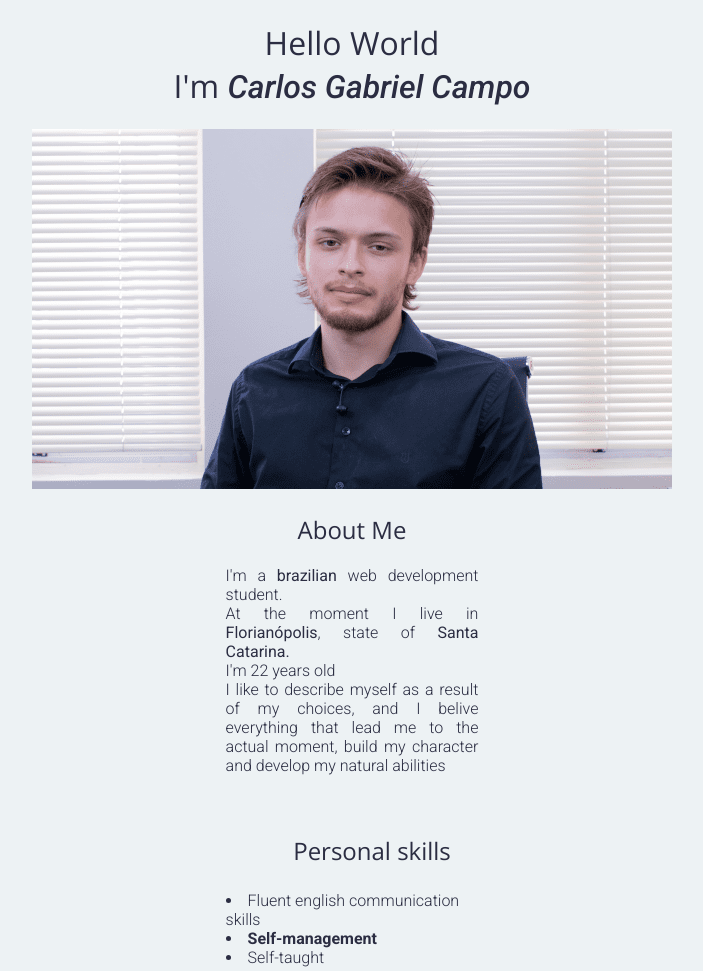
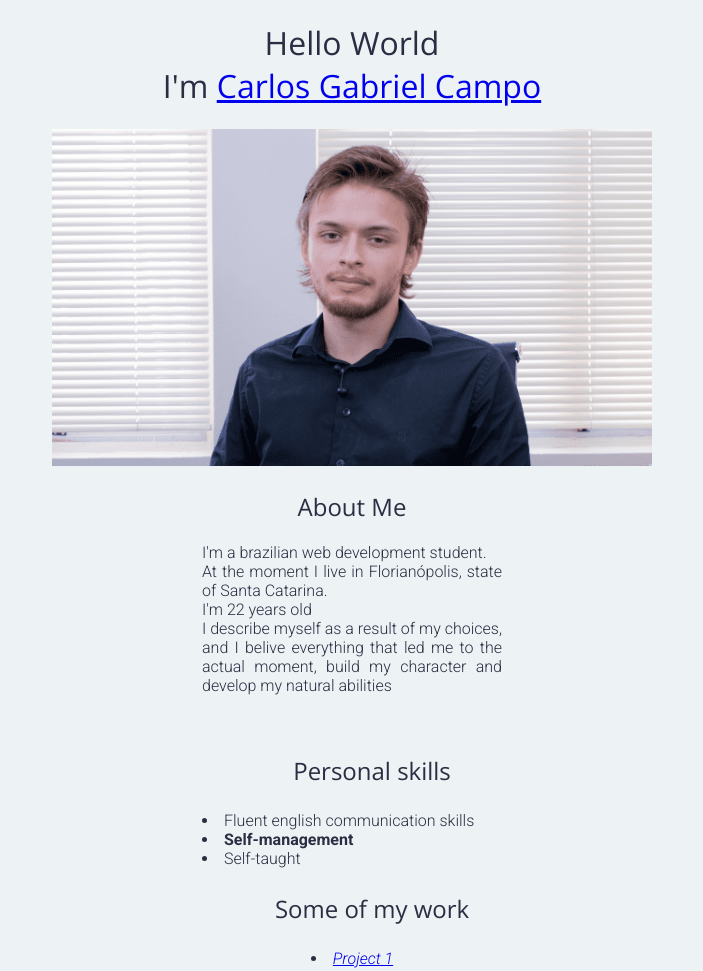
Before and after one commit to carlosgabrielcampo/carlosgabrielcampo.github.io, a plain HTML site: page index.html in a window 1280 px wide. Shown: the top 971 px of the page, without its empty margins (288-991 px from the left). Drawn offline with nearby package versions, Linux system fonts and the light colour scheme.

Commit message:
adjusted some design element to be align to the center of the page, and started working in the picture

```diff
--- a/index.html
+++ b/index.html
@@ -15,7 +15,7 @@
     <p>I'm a <span id="nationality">brazilian</span> web development student. <br>
          At the moment I live in <span id="originCity"> Florianópolis</span>, state of <span id="originState"> Santa Catarina. </span> <br>
          I'm 22 years old<br>
-        I like to describe myself as a result of my choices, and I belive everything that lead me to the actual moment, build my character and develop my natural abilities</p>
+        I describe myself as a result of my choices, and I belive everything that led me to the actual moment, build my character and develop my natural abilities</p>
     <br>
     <h2><ul>Personal skills</ul></h2>
     <li class="skills">Fluent english communication skills</li>
--- a/style.css
+++ b/style.css
@@ -7,7 +7,19 @@ body{
 }
 p{
     text-align: justify;
-    margin-inline: 40%;
+    margin-inline: auto;
+    max-width: 300px;
+}
+li{
+    text-align: center;
+    margin-inline: auto;
+    max-width: 300px;
+
+}
+img{
+    width: 600px;
+    border-block: 10mm;
+    border-block-color: black;
 }
 
 h1, h2{
@@ -15,24 +27,17 @@ h1, h2{
     font-weight: 400;
 }
 
-#my_name{
-    font-family: Roboto ;
-    font-weight: 500;
-    font-style: oblique;
-    text-decoration: none;
-    color: #2b2d42;
+.skills{
+    text-align: justify;
+    margin-inline: auto;
+    max-width: 300px;
 }
 
+margin-inline: center;
 #originCity, #originState, #nationality {
     font-weight: 400;
 }
 
-.skills{
-    text-align: left;
-    margin-inline: 40%
-
-
-}
 
 <!--
 Space Cadet 2b2d42
```
